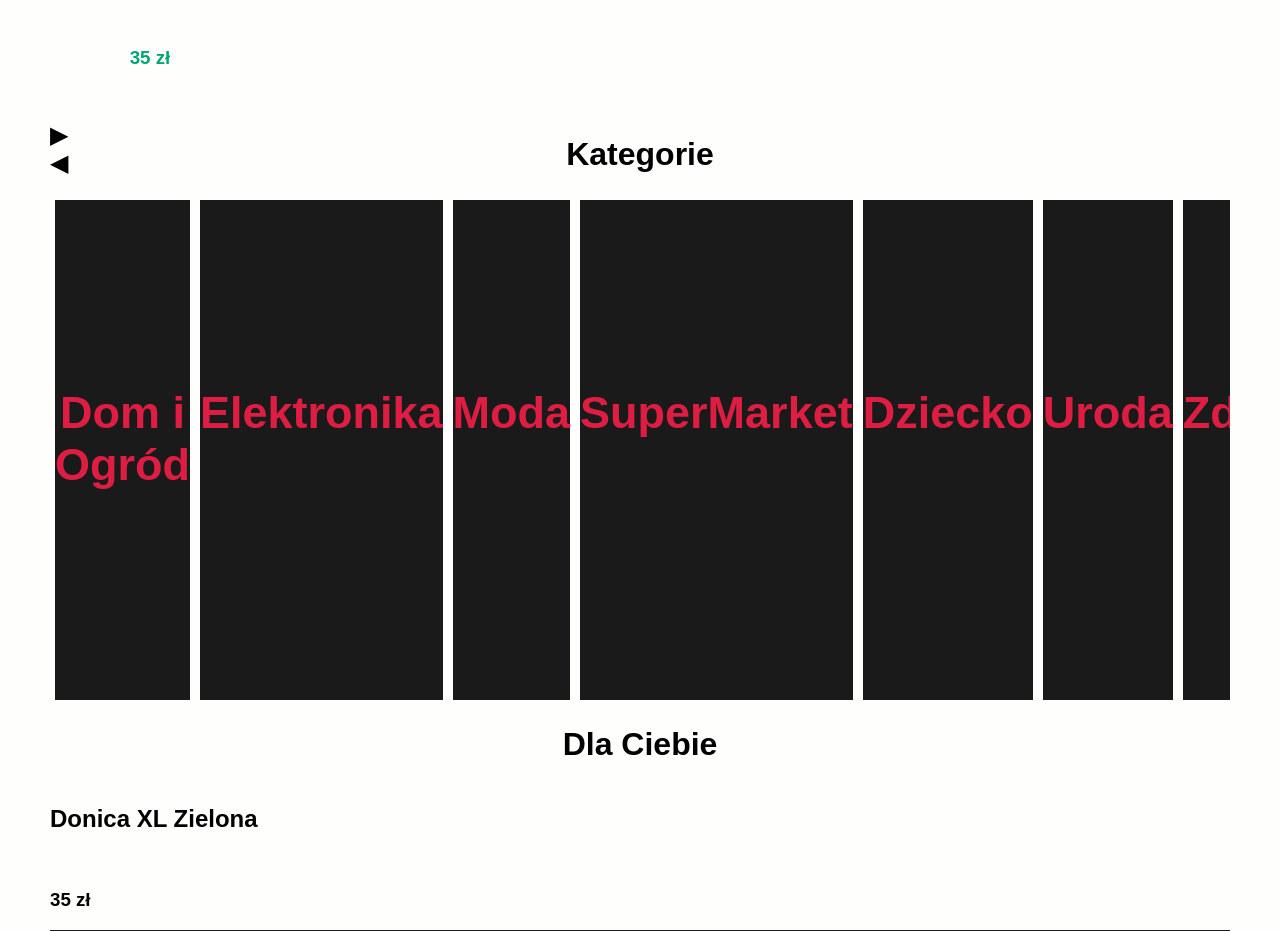
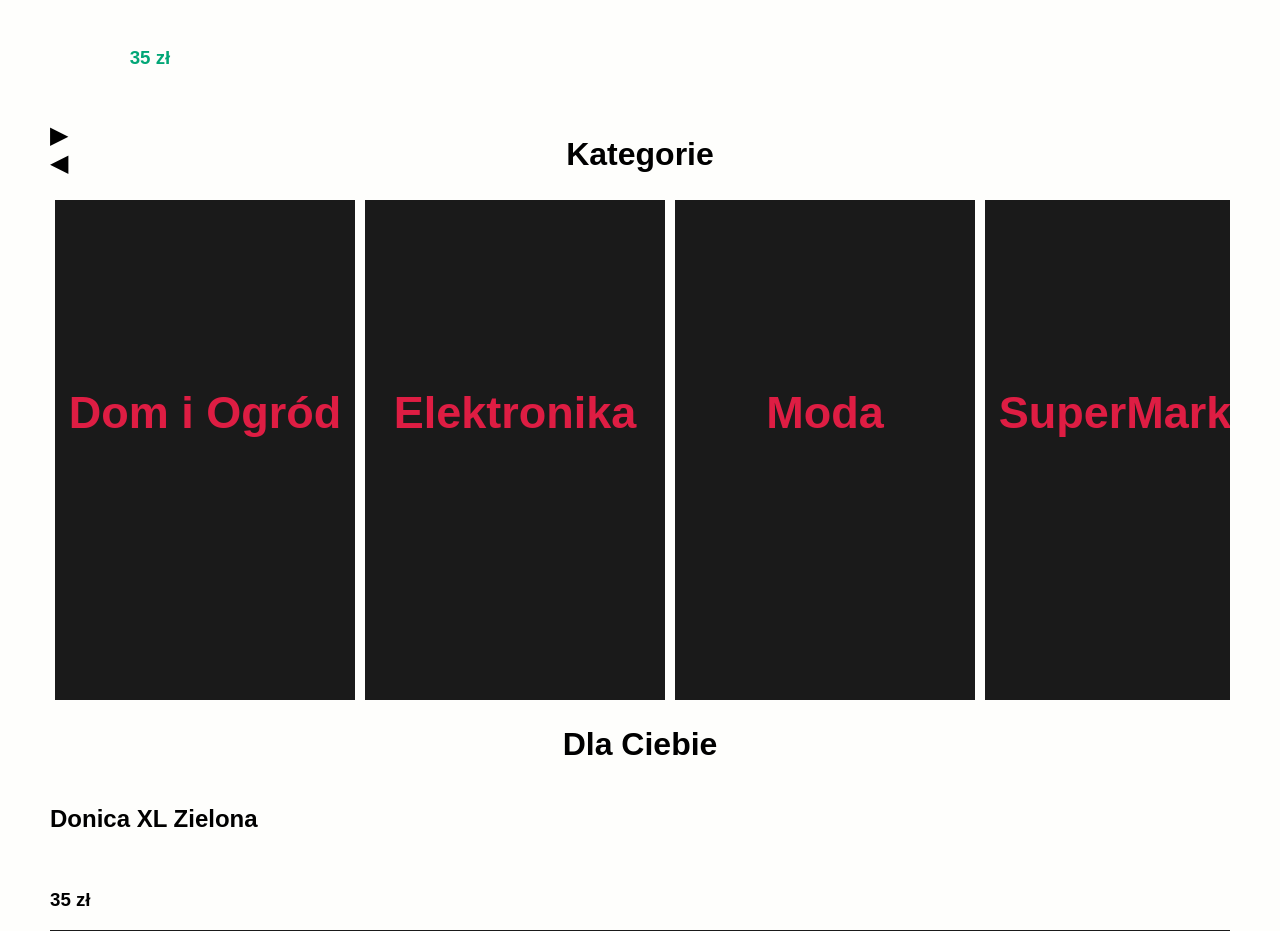
Before and after one commit to Soyer13/ProjektBD, a PHP site: page / in a window 1280 px wide. Shown: the part 265-1196 px from the top of the page. Run offline with PHP 8.4, Linux system fonts and the light colour scheme; data comes from the database, SQL or seed files in the repository.

Commit message:
Update styl.css

```diff
--- a/styl.css
+++ b/styl.css
@@ -20,7 +20,7 @@ main{
 }
 .Produkt-Pr
 {
-    display: flex;
+    display:inline-flex;
     transition: transform 0.5s;
 }
 .prev-button
```
